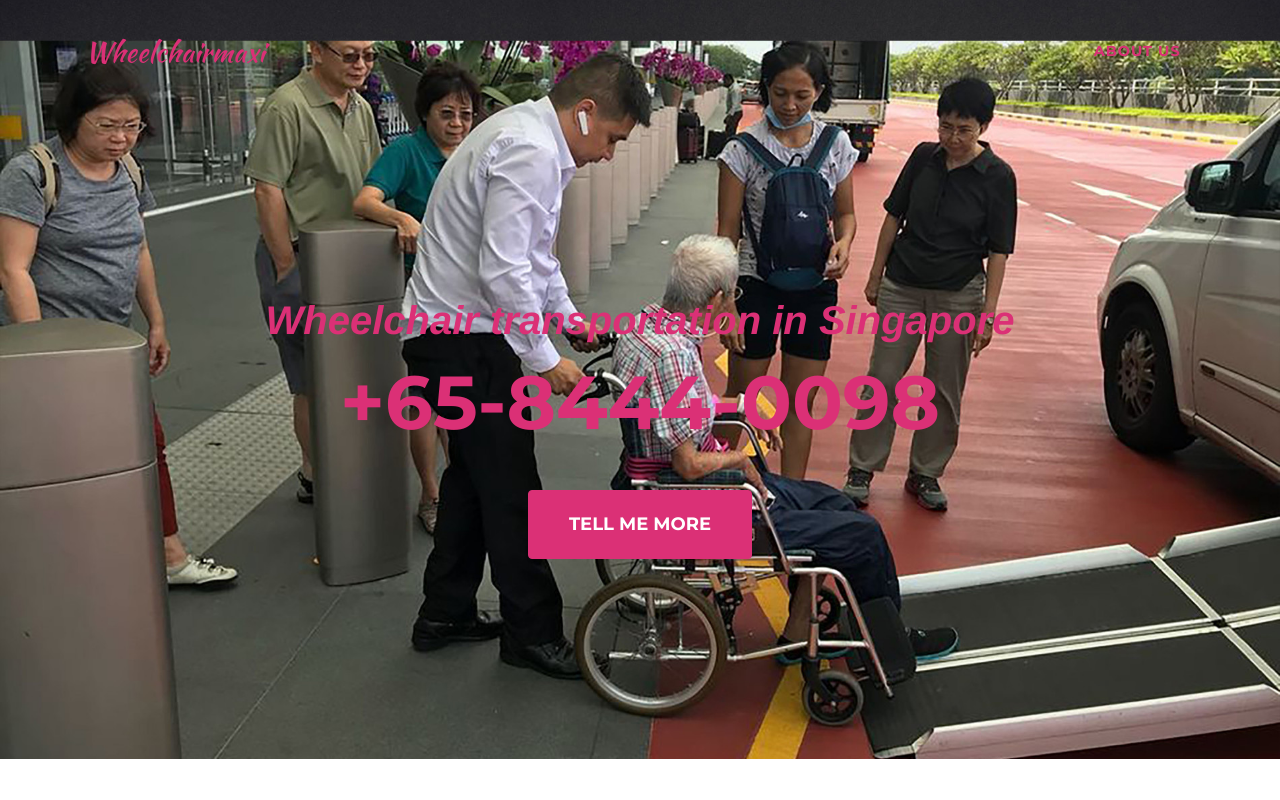
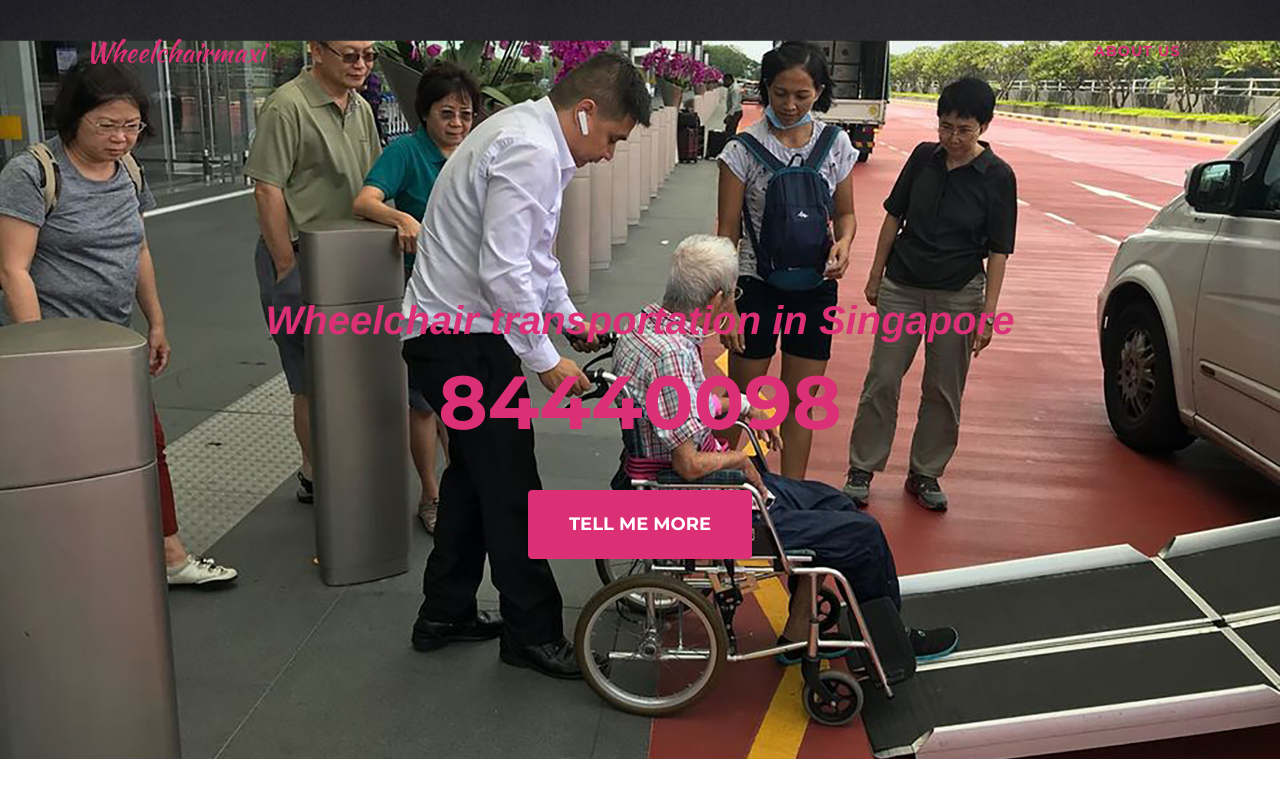
Before and after one commit to chyeteck/wheelchairmaxi, a plain HTML site: page index.html in a window 1280 px wide. Shown: the top 800 px of the page. Drawn offline with Linux system fonts and the light colour scheme; a web font is replaced by a local one.

Commit message:
Update index.html

```diff
--- a/index.html
+++ b/index.html
@@ -60,7 +60,7 @@
       <div class="container">
         <div class="intro-text">
           <div class="intro-lead-in"><strong>Wheelchair transportation in Singapore</strong></div>
-          <div class="intro-heading text-uppercase"><a href="tel:+65-8444-0098">+65-8444-0098</a></div>
+          <div class="intro-heading text-uppercase"><a href="tel:+65-8444-0098">84440098</a></div>
           <a class="btn btn-primary btn-xl text-uppercase js-scroll-trigger" href="#aboutus">Tell Me More</a>
         </div>
       </div>
```
